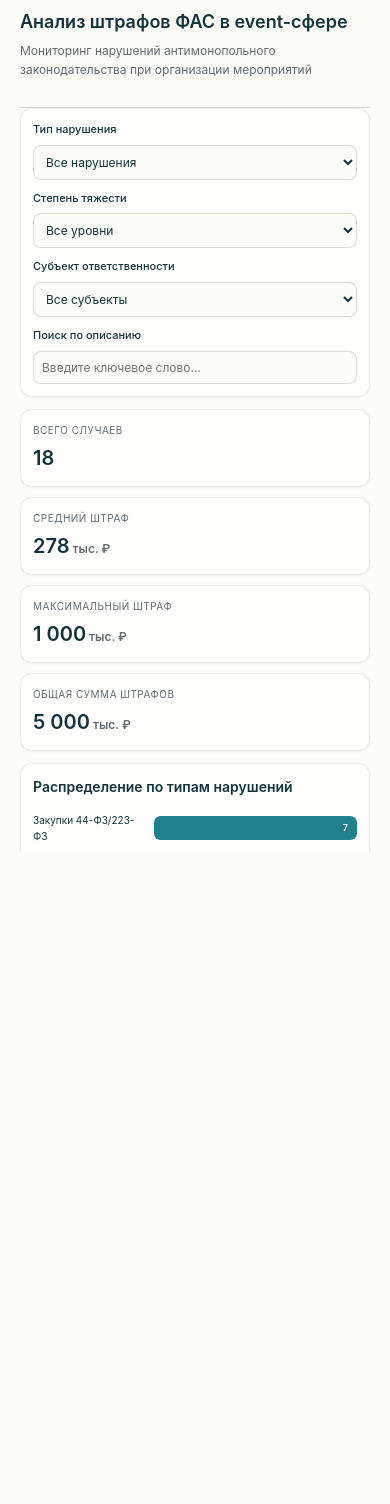
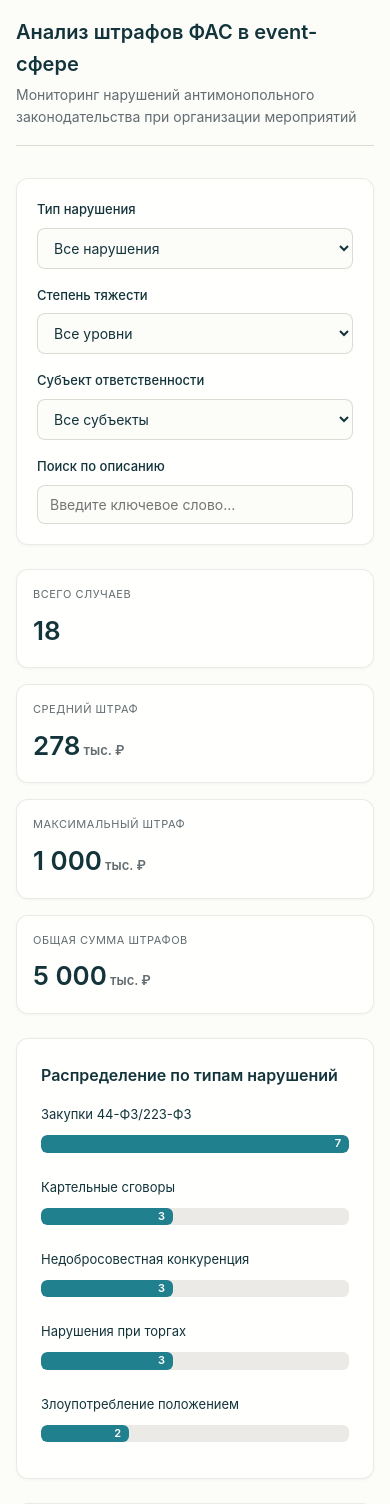
Before and after one commit to appankratova/dashboards_legal, a React (Vite) app: page / in a window 390 px wide. Shown: the top 1504 px of the page. Before the commit the page ends 844 px from the top, so only its background shows below. Built offline with nearby package versions, Linux system fonts and the light colour scheme.

Commit message:
Update index.css

```diff
--- a/index.css
+++ b/index.css
@@ -1,3 +1,4 @@
+
 :root {
   --color-cream-50: rgba(252, 252, 249, 1);
   --color-cream-100: rgba(255, 255, 253, 1);
@@ -58,28 +59,25 @@ body {
   color: var(--color-text);
   padding: 24px;
   line-height: 1.6;
-  position: fixed;
-  top: 0;
-  left: 0;
-  right: 0;
-  bottom: 0;
-  overflow: hidden;
+  /* ИСПРАВЛЕНИЕ: Разрешаем скролл страницы */
+  min-height: 100vh;
+  overflow-x: hidden;
+  overflow-y: auto;
 }
 
 .container {
   max-width: 1400px;
   margin: 0 auto;
-  height: 100vh;
+  /* ИСПРАВЛЕНИЕ: Убираем фиксированную высоту */
+  min-height: 100vh;
   display: flex;
   flex-direction: column;
-  overflow: hidden;
 }
 
 header {
-  margin-bottom: 0;
+  margin-bottom: 32px;
   padding-bottom: 16px;
   border-bottom: 1px solid var(--color-border);
-  flex-shrink: 0;
 }
 
 h1 {
@@ -91,17 +89,16 @@ h1 {
 
 .subtitle {
   color: var(--color-text-secondary);
-  font-size: 12px;
+  font-size: 14px;
 }
 
 .filters {
   background: var(--color-surface);
   border: 1px solid var(--color-card-border);
   border-radius: var(--radius-lg);
-  padding: 16px;
-  margin-bottom: 12px;
+  padding: 20px;
+  margin-bottom: 24px;
   box-shadow: var(--shadow-sm);
-  flex-shrink: 0;
 }
 
 .filter-grid {
@@ -131,6 +128,7 @@ select, input {
   font-size: 14px;
   font-family: var(--font-family-base);
   transition: border-color 0.2s;
+  width: 100%;
 }
 
 select:focus, input:focus {
@@ -142,15 +140,14 @@ select:focus, input:focus {
   display: grid;
   grid-template-columns: repeat(auto-fit, minmax(250px, 1fr));
   gap: 16px;
-  margin-bottom: 12px;
-  flex-shrink: 0;
+  margin-bottom: 24px;
 }
 
 .stat-card {
   background: var(--color-surface);
   border: 1px solid var(--color-card-border);
   border-radius: var(--radius-lg);
-  padding: 14px;
+  padding: 16px;
   box-shadow: var(--shadow-sm);
 }
 
@@ -178,18 +175,15 @@ select:focus, input:focus {
   background: var(--color-surface);
   border: 1px solid var(--color-card-border);
   border-radius: var(--radius-lg);
-  padding: 16px;
-  margin-bottom: 12px;
+  padding: 24px;
+  margin-bottom: 24px;
   box-shadow: var(--shadow-sm);
-  flex: 0 0 auto;
-  max-height: 280px;
-  overflow-y: auto;
 }
 
 .chart-title {
-  font-size: 15px;
+  font-size: 16px;
   font-weight: 600;
-  margin-bottom: 12px;
+  margin-bottom: 16px;
   color: var(--color-text);
 }
 
@@ -204,17 +198,16 @@ select:focus, input:focus {
   display: flex;
   flex-direction: row;
   align-items: center;
-  gap: 10px;
+  gap: 12px;
   width: 100%;
   min-height: 36px;
 }
 
 .bar-label {
-  min-width: 140px;
-  max-width: 35%;
-  font-size: 12px;
+  min-width: 160px;
+  width: 30%;
+  font-size: 13px;
   color: var(--color-text);
-  flex-shrink: 0;
   word-wrap: break-word;
 }
 
@@ -225,7 +218,6 @@ select:focus, input:focus {
   background: var(--color-secondary);
   border-radius: 6px;
   overflow: hidden;
-  min-width: 50px;
 }
 
 .bar-fill {
@@ -236,8 +228,8 @@ select:focus, input:focus {
   display: flex;
   align-items: center;
   justify-content: flex-end;
-  padding-right: 6px;
-  min-width: 25px;
+  padding-right: 8px;
+  min-width: 30px;
 }
 
 .bar-value {
@@ -251,23 +243,14 @@ select:focus, input:focus {
   background: var(--color-surface);
   border: 1px solid var(--color-card-border);
   border-radius: var(--radius-lg);
-  padding: 16px;
+  padding: 24px;
   box-shadow: var(--shadow-sm);
-  overflow: hidden;
-  flex: 1;
-  display: flex;
-  flex-direction: column;
-  min-height: 0;
+  margin-bottom: 24px;
 }
 
 .table-wrapper {
   width: 100%;
   overflow-x: auto;
-  overflow-y: auto;
-  -webkit-overflow-scrolling: touch;
-  display: block;
-  flex: 1;
-  min-height: 0;
 }
 
 table {
@@ -284,10 +267,6 @@ thead th {
   color: var(--color-text);
   border-bottom: 2px solid var(--color-border);
   white-space: nowrap;
-  position: sticky;
-  top: 0;
-  background: var(--color-surface);
-  z-index: 10;
 }
 
 tbody td {
@@ -301,16 +280,14 @@ tbody tr:hover {
   background: var(--color-secondary);
 }
 
-.mobile-card-row {
-  display: none;
-}
-
+/* Стили для бейджей статусов */
 .severity-badge {
   display: inline-block;
   padding: 4px 10px;
   border-radius: 12px;
   font-size: 12px;
   font-weight: 500;
+  white-space: nowrap;
 }
 
 .severity-high {
@@ -337,476 +314,98 @@ tbody tr:hover {
   color: var(--color-text-secondary);
 }
 
-/* Фиксированная ширина для мобильных таблиц */
-@supports (display: grid) {
-  @media (max-width: 768px) {
-      .table-container {
-          border-radius: 8px;
-      }
+/* Стили для мобильных карточек (скрыты по умолчанию) */
+.mobile-card-row {
+  display: none;
+}
+
+/* Адаптивность для мобильных устройств */
+@media (max-width: 768px) {
+  body {
+    padding: 16px;
+  }
+
+  .container {
+    padding-bottom: 20px;
+  }
+
+  .stats-grid {
+    grid-template-columns: 1fr 1fr;
+  }
+
+  .bar-item {
+    flex-direction: column;
+    align-items: flex-start;
+    gap: 6px;
+    height: auto;
+    margin-bottom: 12px;
+  }
+
+  .bar-label {
+    width: 100%;
+    margin-bottom: 4px;
+  }
+
+  .bar-wrapper {
+    width: 100%;
+  }
+
+  /* Скрываем обычную таблицу на мобильных */
+  .table-wrapper {
+    display: none;
+  }
+
+  /* Показываем карточки на мобильных */
+  #mobileCardView {
+    display: flex;
+    flex-direction: column;
+    gap: 16px;
+  }
+
+  .mobile-card-row {
+    display: block;
+    background: var(--color-background);
+    border: 1px solid var(--color-border);
+    border-radius: var(--radius-base);
+    padding: 16px;
+  }
+
+  .card-row-header {
+    font-size: 15px;
+    font-weight: 600;
+    margin-bottom: 12px;
+    padding-bottom: 8px;
+    border-bottom: 1px solid var(--color-card-border);
+    color: var(--color-text);
+  }
+
+  .card-row-item {
+    display: flex;
+    justify-content: space-between;
+    align-items: flex-start;
+    margin-bottom: 8px;
+    font-size: 13px;
+  }
+
+  .card-row-label {
+    color: var(--color-text-secondary);
+    margin-right: 12px;
+    min-width: 100px;
+  }
+
+  .card-row-value {
+    color: var(--color-text);
+    text-align: right;
+    flex: 1;
   }
 }
 
-/* Улучшение тач-взаимодействия */
-@media (hover: none) and (pointer: coarse) {
-  select, input, button {
-      min-height: 44px;
-      min-width: 44px;
-  }
-
-  tbody tr:hover {
-      background: inherit;
-  }
-
-  tbody tr:active {
-      background: var(--color-secondary);
-  }
-}
-
-/* Планшеты и экраны 1024px-1400px */
-@media (max-width: 1024px) {
-  .container {
-      max-width: 100%;
-      padding: 0 12px;
-  }
-
-  .filter-grid {
-      grid-template-columns: repeat(auto-fit, minmax(180px, 1fr));
-  }
-
-  .bar-label {
-      min-width: 160px;
-  }
-}
-
-/* Экраны 768px-1024px (планшеты в портрете) */
-@media (max-width: 768px) {
-  body {
-      padding: 12px;
+@media (max-width: 480px) {
+  .stats-grid {
+    grid-template-columns: 1fr;
   }
 
   h1 {
-      font-size: 22px;
-      margin-bottom: 4px;
-  }
-
-  .subtitle {
-      font-size: 13px;
-      margin-bottom: 16px;
-  }
-
-  .filters {
-      padding: 16px;
-      margin-bottom: 16px;
-  }
-
-  .filter-grid {
-      grid-template-columns: 1fr;
-      gap: 12px;
-  }
-
-  .filter-group {
-      gap: 6px;
-  }
-
-  label {
-      font-size: 12px;
-  }
-
-  select, input {
-      padding: 9px 10px;
-      font-size: 13px;
-  }
-
-  .stats-grid {
-      grid-template-columns: repeat(2, 1fr);
-      gap: 12px;
-  }
-
-  .stat-card {
-      padding: 14px;
-  }
-
-  .stat-label {
-      font-size: 11px;
-      margin-bottom: 6px;
-  }
-
-  .stat-value {
-      font-size: 24px;
-  }
-
-  .stat-unit {
-      font-size: 14px;
-  }
-
-  .chart-container {
-      padding: 16px;
-      margin-bottom: 16px;
-      overflow: visible;
-  }
-
-  .chart-title {
-      font-size: 16px;
-      margin-bottom: 16px;
-      word-wrap: break-word;
-  }
-
-  .bar-chart {
-      width: 100%;
-  }
-
-  .bar-item {
-      gap: 10px;
-      width: 100%;
-  }
-
-  .bar-label {
-      min-width: 100px;
-      max-width: 50%;
-      font-size: 11px;
-  }
-
-  .bar-wrapper {
-      height: 26px;
-      flex: 1;
-      min-width: 50px;
-  }
-
-  .bar-value {
-      font-size: 10px;
-      padding-right: 4px;
-  }
-
-  .table-container {
-      padding: 16px;
-      margin-bottom: 16px;
-  }
-
-  /* Горизонтальный скролл для таблицы */
-  table {
-      font-size: 12px;
-      display: block;
-      width: 100%;
-      overflow-x: auto;
-      white-space: nowrap;
-  }
-
-  thead {
-      display: block;
-  }
-
-  thead th {
-      padding: 10px 8px;
-      font-size: 11px;
-      min-width: 120px;
-      display: inline-block;
-  }
-
-  tbody {
-      display: block;
-      overflow-x: auto;
-  }
-
-  tbody tr {
-      display: flex;
-      overflow-x: auto;
-      white-space: normal;
-  }
-
-  tbody td {
-      padding: 10px 8px;
-      font-size: 11px;
-      min-width: 120px;
-      display: inline-block;
-      flex-shrink: 0;
-  }
-
-  .severity-badge {
-      padding: 3px 8px;
-      font-size: 10px;
+    font-size: 20px;
   }
 }
-
-/* Маленькие смартфоны 480px-768px */
-@media (max-width: 480px) {
-  body {
-      padding: 8px;
-      width: 100%;
-      overflow-x: hidden;
-  }
-
-  h1 {
-      font-size: 18px;
-      margin-bottom: 4px;
-  }
-
-  .subtitle {
-      font-size: 12px;
-      margin-bottom: 12px;
-  }
-
-  .filters {
-      padding: 12px;
-      margin-bottom: 12px;
-  }
-
-  .filter-grid {
-      grid-template-columns: 1fr;
-      gap: 10px;
-  }
-
-  label {
-      font-size: 11px;
-  }
-
-  select, input {
-      padding: 8px 8px;
-      font-size: 12px;
-  }
-
-  .stats-grid {
-      grid-template-columns: 1fr;
-      gap: 10px;
-  }
-
-  .stat-card {
-      padding: 12px;
-  }
-
-  .stat-label {
-      font-size: 10px;
-      margin-bottom: 4px;
-  }
-
-  .stat-value {
-      font-size: 20px;
-  }
-
-  .stat-unit {
-      font-size: 12px;
-  }
-
-  .chart-container {
-      padding: 12px;
-      margin-bottom: 12px;
-      width: 100%;
-      overflow: visible;
-  }
-
-  .chart-title {
-      font-size: 14px;
-      margin-bottom: 12px;
-      word-wrap: break-word;
-  }
-
-  .bar-chart {
-      gap: 12px;
-      width: 100%;
-  }
-
-  .bar-item {
-      gap: 8px;
-      flex-direction: row;
-      width: 100%;
-  }
-
-  .bar-label {
-      min-width: 80px;
-      max-width: 35%;
-      font-size: 10px;
-      flex-shrink: 0;
-      word-wrap: break-word;
-  }
-
-  .bar-wrapper {
-      flex: 1;
-      height: 24px;
-      min-width: 40px;
-  }
-
-  .bar-value {
-      font-size: 9px;
-      padding-right: 3px;
-  }
-
-  .table-container {
-      padding: 12px;
-      margin-bottom: 12px;
-      width: 100%;
-      overflow: hidden;
-  }
-
-  .table-wrapper {
-      width: 100%;
-      overflow-x: auto;
-      overflow-y: visible;
-      -webkit-overflow-scrolling: touch;
-      display: block;
-  }
-
-  table {
-      display: table;
-      width: 100%;
-      table-layout: auto;
-  }
-
-  thead th {
-      padding: 8px 6px;
-      font-size: 10px;
-      min-width: 90px;
-  }
-
-  tbody td {
-      padding: 8px 6px;
-      font-size: 9px;
-      min-width: 90px;
-  }
-
-  .mobile-card-row {
-      display: none;
-  }
-
-  .severity-badge {
-      padding: 2px 6px;
-      font-size: 9px;
-  }
-}
-
-/* Совсем маленькие экраны < 360px */
-@media (max-width: 360px) {
-  body {
-      padding: 6px;
-      width: 100%;
-      overflow-x: hidden;
-  }
-
-  h1 {
-      font-size: 16px;
-      margin-bottom: 2px;
-  }
-
-  .subtitle {
-      font-size: 11px;
-      line-height: 1.3;
-  }
-
-  .filters {
-      padding: 10px;
-      margin-bottom: 10px;
-  }
-
-  .filter-grid {
-      gap: 8px;
-  }
-
-  label {
-      font-size: 10px;
-  }
-
-  select, input {
-      padding: 6px;
-      font-size: 11px;
-  }
-
-  .stats-grid {
-      gap: 8px;
-  }
-
-  .stat-card {
-      padding: 10px;
-  }
-
-  .stat-label {
-      font-size: 9px;
-  }
-
-  .stat-value {
-      font-size: 18px;
-  }
-
-  .stat-unit {
-      font-size: 10px;
-  }
-
-  .chart-container {
-      padding: 10px;
-      margin-bottom: 10px;
-      width: 100%;
-      overflow: visible;
-  }
-
-  .chart-title {
-      font-size: 13px;
-      margin-bottom: 10px;
-      word-wrap: break-word;
-  }
-
-  .bar-chart {
-      width: 100%;
-  }
-
-  .bar-item {
-      flex-direction: row;
-      width: 100%;
-  }
-
-  .bar-label {
-      min-width: 70px;
-      max-width: 35%;
-      font-size: 9px;
-      flex-shrink: 0;
-      word-wrap: break-word;
-  }
-
-  .bar-wrapper {
-      flex: 1;
-      height: 20px;
-      min-width: 35px;
-  }
-
-  .bar-value {
-      font-size: 8px;
-      padding-right: 2px;
-  }
-
-  .table-container {
-      padding: 10px;
-      width: 100%;
-      overflow: hidden;
-  }
-
-  .table-wrapper {
-      width: 100%;
-      overflow-x: auto;
-      overflow-y: visible;
-      -webkit-overflow-scrolling: touch;
-      display: block;
-  }
-
-  table {
-      display: table;
-      width: 100%;
-      table-layout: auto;
-  }
-
-  thead th {
-      padding: 6px 4px;
-      font-size: 8px;
-      min-width: 80px;
-  }
-
-  tbody td {
-      padding: 6px 4px;
-      font-size: 8px;
-      min-width: 80px;
-  }
-
-  .mobile-card-row {
-      display: none;
-  }
-
-  .severity-badge {
-      padding: 2px 4px;
-      font-size: 8px;
-  }
-}
```
